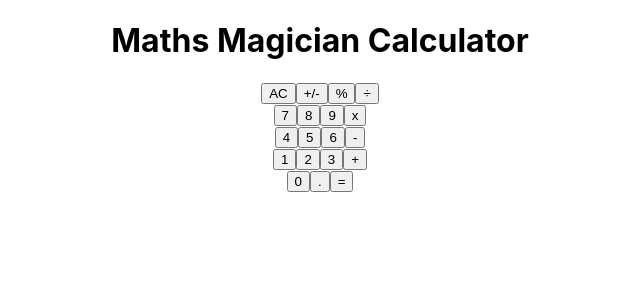
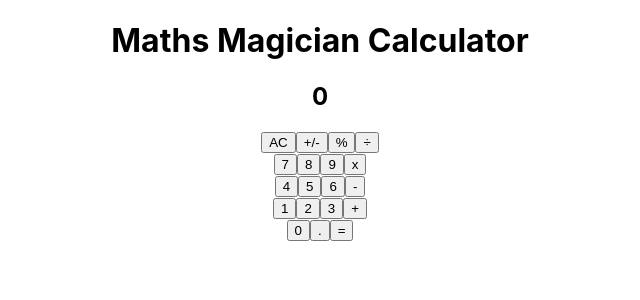
Before and after one commit to happiguru/React-Calculator, a React (Create React App) app: page / in a window 1280 px wide. Shown: the top 300 px of the page, without its empty margins (320-960 px from the left). Built offline with nearby package versions, Linux system fonts and the light colour scheme.

Commit message:
Passes total and next to display

```diff
--- a/src/components/App.js
+++ b/src/components/App.js
@@ -29,7 +29,7 @@ class App extends React.Component {
         <div className="app">
           <h1>Maths Magician Calculator</h1>
           <Display result={
-            `${total || ''}
+            `${total || '0'}
              ${operation || ''}
              ${(total && next) || ''}`
            }
```
